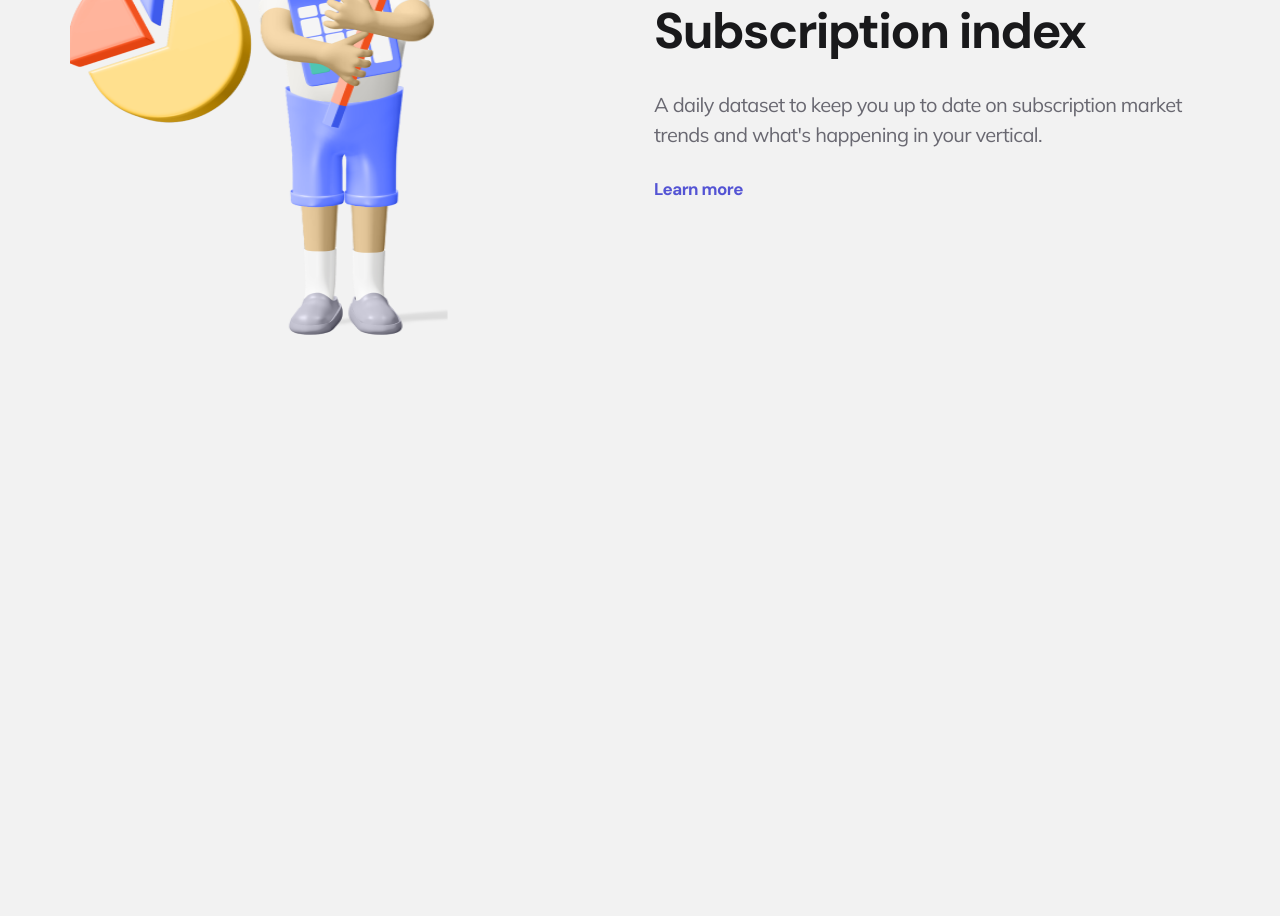
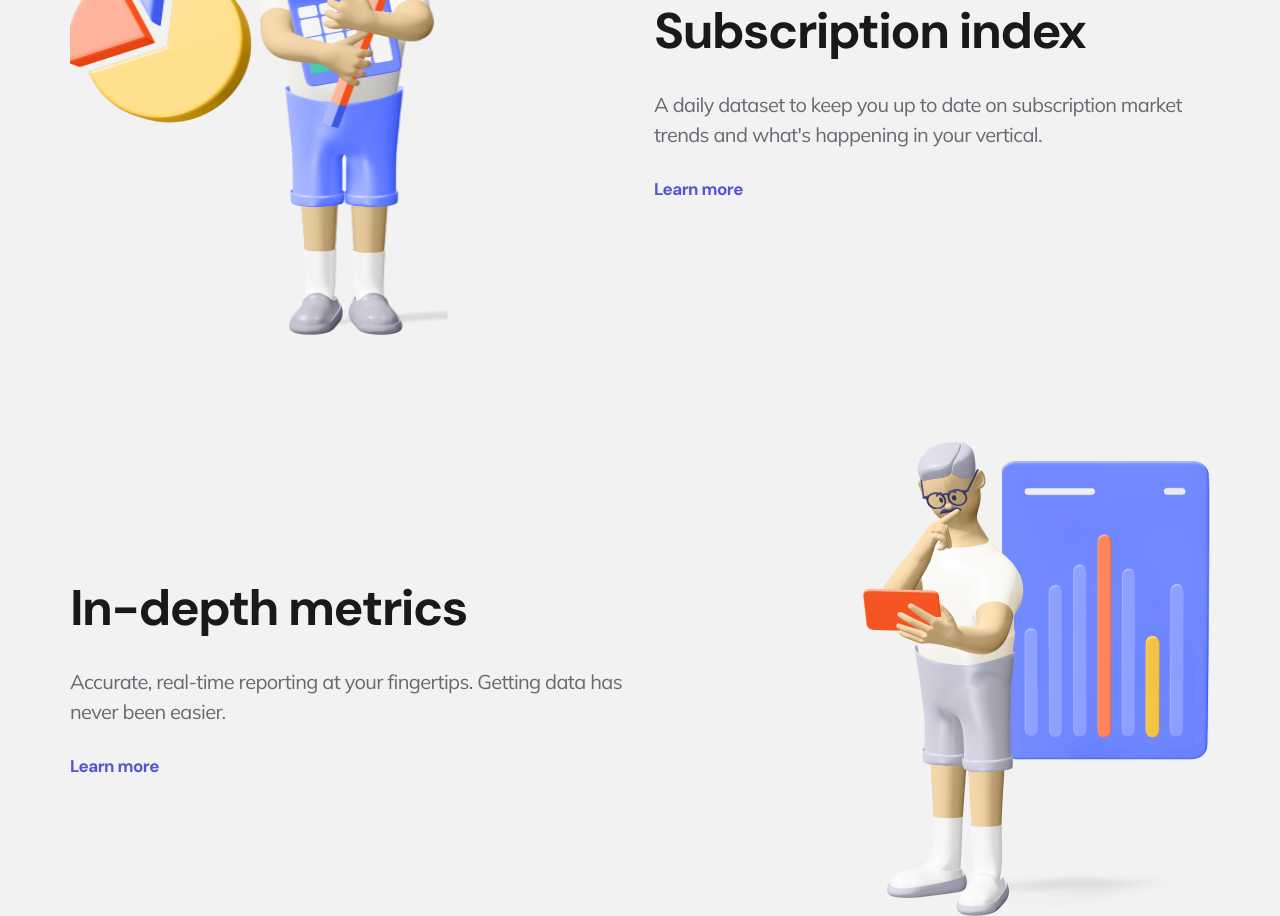
Before and after one commit to heyitsdurdona/1-oy-final-homework, a plain HTML site: page index.html in a window 1280 px wide. Shown: the part 1295-2211 px from the top of the page. Before the commit the page ends 1737 px from the top, so only its background shows below. Drawn offline with Linux system fonts and the light colour scheme.

Commit message:
metrics finished

```diff
--- a/css/main.css
+++ b/css/main.css
@@ -193,7 +193,39 @@ ul{
     letter-spacing: -0.53px;
     color: #5454D4;
 }
-
 /* ---------------------SUBSCRIPTION END ------------- */
 
+/* ---------------------METRICS START----------------- */
+.site-main__metrics{
+    display: flex;
+    align-items: center;
+    justify-content: space-between;
+}
+
+.site-main__metrics-text-wrapper{
+    max-width: 556px;
+}
+
+.site-main__metrics-title{
+    font-family: 'DM sans', sans-serif;
+    font-weight: 700;
+    font-size: 50px;
+    line-height: 57px;
+    letter-spacing: -1.56px;
+    color: #19191B;
+    margin-bottom: 30px;
+}
+
+.site-main__metrics-text{
+    font-family: 'Mulish', sans-serif;
+    font-weight: 400;
+    font-size: 20px;
+    line-height: 30px;
+    letter-spacing: -0.63px;
+    color: #696871;
+    margin-bottom: 30px;
+}
+
+/* ---------------------METRICS END ------------------ */
+
 /* -------------------- MAIN END ----------------------- */
--- a/index.html
+++ b/index.html
@@ -118,6 +118,16 @@
                     <a class="site-main__learn-more" href="#">Learn more</a>
                 </div>
             </section>
+
+            <section class="site-main__metrics">
+                <div class="site-main__metrics-text-wrapper">
+                    <h2 class="site-main__metrics-title">In-depth metrics</h2>
+                    <p class="site-main__metrics-text">Accurate, real-time reporting at your fingertips. Getting data has never been easier.</p>
+                    <a class="site-main__learn-more" href="#">Learn more</a>
+                </div>
+
+                <img class="site-main__metrics-img" src="./images/content2.png" alt="content img2" >
+            </section>
             <!--  SUBSCRIPTION END -->
         </div>
     </main>
```
